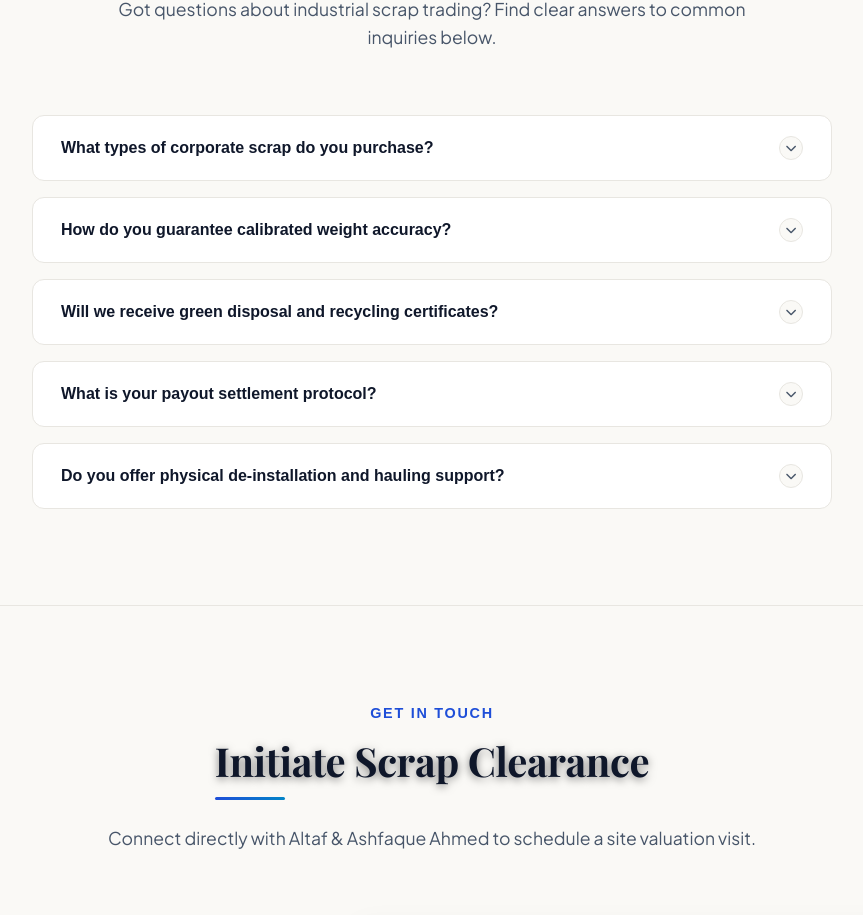
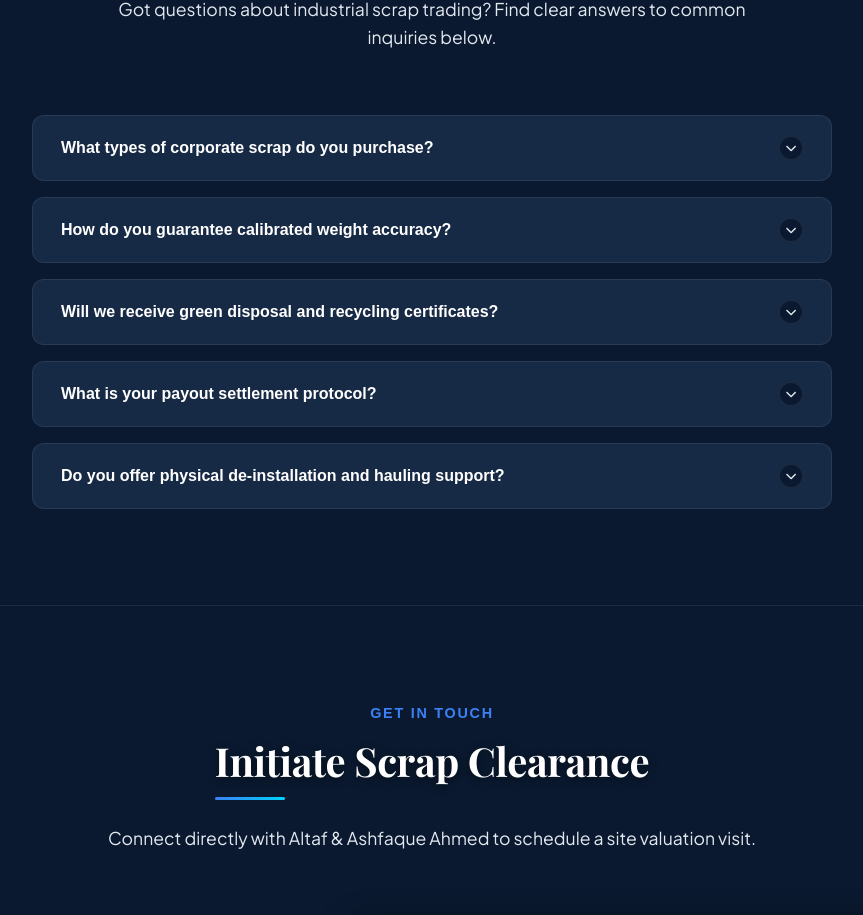
Before and after one commit to javeriyaaa/aaenterprises, a Next.js app: page / in a window 1280 px wide. Shown: the part 9472-10387 px from the top of the page, without its empty margins (208-1071 px from the left). Built offline with nearby package versions, Linux system fonts and the light colour scheme; a web font is replaced by a local one.

Commit message:
UI: Reverted base color palette to rich Navy Blue dark theme with white fonts

```diff
--- a/src/app/globals.css
+++ b/src/app/globals.css
@@ -8,27 +8,27 @@
   --font-body: 'Plus Jakarta Sans', sans-serif;
 
   /* Color Palette */
-  --bg-main: #faf9f6; /* Warm Alabaster Off-White */
-  --bg-surface: #ffffff; /* Pure White card surface */
-  --bg-surface-hover: #f5f4f0; /* Creamy hover state */
-  --bg-glass: rgba(255, 255, 255, 0.88); /* White glassmorphism */
-
-  --primary: #1e4ed8; /* Cobalt Blue */
-  --primary-glow: rgba(30, 78, 216, 0.05);
-  --primary-light: #2563eb; /* Bright Blue */
-
-  --secondary: #0284c7; /* Sky Blue */
-  --secondary-glow: rgba(2, 132, 199, 0.05);
-
-  --text-primary: #0f172a; /* Deep Slate/Navy text */
-  --text-secondary: #475569; /* Slate secondary */
-  --text-muted: #64748b; /* Muted slate */
-
-  --border-color: #e8e6e1; /* Soft cream/slate border */
-  --border-color-hover: rgba(30, 78, 216, 0.25);
-
-  --card-shadow: 0 8px 30px rgba(15, 23, 42, 0.04);
-  --glow-shadow: 0 0 20px rgba(30, 78, 216, 0.05);
+  --bg-main: #0a192f; /* Deep Navy Blue */
+  --bg-surface: #172a45; /* Navy Card Surface */
+  --bg-surface-hover: #223c61; /* Navy card hover */
+  --bg-glass: rgba(10, 25, 47, 0.85); /* Navy glassmorphism */
+
+  --primary: #3b82f6; /* Dodger/Royal Blue */
+  --primary-glow: rgba(59, 130, 246, 0.15);
+  --primary-light: #8ab4f8; /* Soft Bright Blue */
+
+  --secondary: #00d2ff; /* Electric Cyan */
+  --secondary-glow: rgba(0, 210, 255, 0.15);
+
+  --text-primary: #ffffff; /* Pure White text */
+  --text-secondary: #e2e8f0; /* Off-White secondary text */
+  --text-muted: #94a3b8; /* Muted Slate text */
+
+  --border-color: rgba(255, 255, 255, 0.08); /* White-transparent border */
+  --border-color-hover: rgba(59, 130, 246, 0.35);
+
+  --card-shadow: 0 8px 30px rgba(2, 6, 12, 0.6);
+  --glow-shadow: 0 0 20px rgba(59, 130, 246, 0.15);
 
   --transition-smooth: all 0.35s cubic-bezier(0.4, 0, 0.2, 1);
   --transition-fast: all 0.2s ease;
@@ -78,7 +78,7 @@ button, input, select, textarea {
   width: 400px;
   height: 400px;
   border-radius: 50%;
-  background: radial-gradient(circle, rgba(30, 78, 216, 0.03) 0%, transparent 70%);
+  background: radial-gradient(circle, rgba(59, 130, 246, 0.03) 0%, transparent 70%);
   z-index: 0;
   pointer-events: none;
 }
@@ -134,12 +134,12 @@ header.scrolled {
 
 .logo img,
 .flow-center-logo-3d {
-  filter: hue-rotate(-55deg) saturate(1.8) brightness(1.2) drop-shadow(0 0 6px rgba(2, 132, 199, 0.4));
+  filter: hue-rotate(-55deg) saturate(1.8) brightness(1.2) drop-shadow(0 0 6px rgba(0, 210, 255, 0.4));
   transition: var(--transition-smooth);
 }
 
 .logo:hover img {
-  filter: hue-rotate(-55deg) saturate(2) brightness(1.3) drop-shadow(0 0 12px rgba(2, 132, 199, 0.6));
+  filter: hue-rotate(-55deg) saturate(2) brightness(1.3) drop-shadow(0 0 12px rgba(0, 210, 255, 0.6));
 }
 
 .logo-text {
@@ -198,7 +198,7 @@ header.scrolled {
   border-radius: 50px;
   font-weight: 600;
   font-size: 0.9rem;
-  box-shadow: 0 4px 14px rgba(30, 78, 216, 0.4);
+  box-shadow: 0 4px 14px rgba(59, 130, 246, 0.4);
   border: none;
   cursor: pointer;
   display: flex;
@@ -208,7 +208,7 @@ header.scrolled {
 
 .nav-btn:hover {
   transform: translateY(-2px);
-  box-shadow: 0 6px 20px rgba(30, 78, 216, 0.6), var(--glow-shadow);
+  box-shadow: 0 6px 20px rgba(59, 130, 246, 0.6), var(--glow-shadow);
 }
 
 /* Mobile Nav Menu Icon */
@@ -279,8 +279,8 @@ section {
 }
 
 .hero-tagline {
-  background: rgba(30, 78, 216, 0.1);
-  border: 1px solid rgba(30, 78, 216, 0.2);
+  background: rgba(59, 130, 246, 0.1);
+  border: 1px solid rgba(59, 130, 246, 0.2);
   color: var(--primary-light);
   padding: 0.4rem 1rem;
   border-radius: 50px;
@@ -342,7 +342,7 @@ section {
   border-radius: 8px;
   font-weight: 600;
   font-size: 1rem;
-  box-shadow: 0 4px 14px rgba(30, 78, 216, 0.4);
+  box-shadow: 0 4px 14px rgba(59, 130, 246, 0.4);
   border: none;
   cursor: pointer;
   transition: var(--transition-smooth);
@@ -353,7 +353,7 @@ section {
 
 .btn-primary:hover {
   transform: translateY(-3px);
-  box-shadow: 0 6px 22px rgba(30, 78, 216, 0.6), var(--glow-shadow);
+  box-shadow: 0 6px 22px rgba(59, 130, 246, 0.6), var(--glow-shadow);
 }
 
 .btn-outline {
@@ -372,7 +372,7 @@ section {
 }
 
 .btn-outline:hover {
-  background: rgba(0, 0, 0, 0.03);
+  background: rgba(255, 255, 255, 0.05);
   border-color: var(--text-secondary);
   transform: translateY(-3px);
 }
@@ -534,8 +534,8 @@ section {
   height: 420px;
   margin-top: -210px;
   margin-left: -210px;
-  border: 1.5px dashed rgba(30, 78, 216, 0.18);
-  box-shadow: inset 0 0 20px rgba(30, 78, 216, 0.05), 0 0 15px rgba(30, 78, 216, 0.03);
+  border: 1.5px dashed rgba(59, 130, 246, 0.18);
+  box-shadow: inset 0 0 20px rgba(59, 130, 246, 0.05), 0 0 15px rgba(59, 130, 246, 0.03);
   transform: rotateX(72deg) rotateY(12deg) translateZ(0);
   animation: spinRingA 40s linear infinite;
 }
@@ -565,14 +565,14 @@ section {
 .flow-center-3d {
   width: 140px;
   height: 140px;
-  background: radial-gradient(circle at 35% 35%, rgba(30, 78, 216, 0.35) 0%, rgba(15, 23, 42, 0.96) 70%, #faf9f6 100%);
-  border: 1px solid rgba(30, 78, 216, 0.15);
+  background: radial-gradient(circle at 35% 35%, rgba(59, 130, 246, 0.35) 0%, rgba(15, 23, 42, 0.96) 70%, #0a192f 100%);
+  border: 1px solid rgba(59, 130, 246, 0.25);
   border-radius: 50%;
   display: flex;
   align-items: center;
   justify-content: center;
   z-index: 5;
-  box-shadow: var(--card-shadow), 0 0 30px rgba(30, 78, 216, 0.15), inset 0 0 20px rgba(30, 78, 216, 0.2);
+  box-shadow: var(--card-shadow), 0 0 30px rgba(59, 130, 246, 0.25), inset 0 0 20px rgba(59, 130, 246, 0.2);
   transform-style: preserve-3d;
   transform: translateZ(10px);
   animation: pulseGlobe3d 5s ease-in-out infinite alternate;
@@ -593,7 +593,7 @@ section {
   width: 44px;
   height: 44px;
   object-fit: contain;
-  filter: drop-shadow(0 0 10px rgba(30, 78, 216, 0.5));
+  filter: drop-shadow(0 0 10px rgba(59, 130, 246, 0.5));
   animation: floatLogo 4s ease-in-out infinite alternate;
 }
 
@@ -603,19 +603,19 @@ section {
   text-transform: uppercase;
   letter-spacing: 0.08rem;
   color: var(--text-primary);
-  text-shadow: 0 0 8px rgba(30, 78, 216, 0.4);
+  text-shadow: 0 0 8px rgba(59, 130, 246, 0.4);
 }
 
 @keyframes pulseGlobe3d {
   0% {
     transform: translateZ(10px) scale(0.97);
-    border-color: rgba(30, 78, 216, 0.2);
-    box-shadow: var(--card-shadow), 0 0 25px rgba(30, 78, 216, 0.1), inset 0 0 15px rgba(30, 78, 216, 0.1);
+    border-color: rgba(59, 130, 246, 0.2);
+    box-shadow: var(--card-shadow), 0 0 25px rgba(59, 130, 246, 0.1), inset 0 0 15px rgba(59, 130, 246, 0.1);
   }
   100% {
     transform: translateZ(10px) scale(1.03);
-    border-color: rgba(30, 78, 216, 0.4);
-    box-shadow: var(--card-shadow), 0 0 45px rgba(30, 78, 216, 0.3), inset 0 0 25px rgba(30, 78, 216, 0.3);
+    border-color: rgba(59, 130, 246, 0.4);
+    box-shadow: var(--card-shadow), 0 0 45px rgba(59, 130, 246, 0.3), inset 0 0 25px rgba(59, 130, 246, 0.3);
   }
 }
 
@@ -688,9 +688,9 @@ section {
 /* Node Hover Styles */
 .flow-node-3d:hover {
   scale: 1.16 !important;
-  background: rgba(30, 78, 216, 0.2);
+  background: rgba(59, 130, 246, 0.2);
   border-color: var(--primary);
-  box-shadow: 0 8px 25px rgba(30, 78, 216, 0.45), inset 0 1px 2px rgba(255, 255, 255, 0.25);
+  box-shadow: 0 8px 25px rgba(59, 130, 246, 0.45), inset 0 1px 2px rgba(255, 255, 255, 0.25);
   filter: blur(0px) brightness(1.2) !important;
   opacity: 1 !important;
   z-index: 20 !important; /* Ensure hovered node is on top of everything */
@@ -759,7 +759,7 @@ section {
   display: inline-flex;
   align-items: center;
   gap: 0.5rem;
-  background-color: rgba(0, 0, 0, 0.015);
+  background-color: rgba(255, 255, 255, 0.02);
   border: 1px solid var(--border-color);
   padding: 0.4rem 0.85rem;
   border-radius: 6px;
@@ -851,7 +851,7 @@ section {
   color: var(--primary-light);
   opacity: 0.85;
   transition: var(--transition-smooth);
-  text-shadow: 0 0 10px rgba(30, 78, 216, 0.3);
+  text-shadow: 0 0 10px rgba(59, 130, 246, 0.3);
 }
 
 .category-card:hover .card-category-icon {
@@ -964,7 +964,7 @@ input, select, textarea {
 input:focus, select:focus, textarea:focus {
   outline: none;
   border-color: var(--primary);
-  box-shadow: 0 0 0 3px rgba(30, 78, 216, 0.15);
+  box-shadow: 0 0 0 3px rgba(59, 130, 246, 0.25);
 }
 
 textarea {
@@ -982,13 +982,13 @@ textarea {
   font-weight: 700;
   font-size: 1rem;
   cursor: pointer;
-  box-shadow: 0 4px 14px rgba(30, 78, 216, 0.3);
+  box-shadow: 0 4px 14px rgba(59, 130, 246, 0.3);
   transition: var(--transition-smooth);
 }
 
 .btn-submit-estimate:hover {
   transform: translateY(-2px);
-  box-shadow: 0 6px 20px rgba(30, 78, 216, 0.5);
+  box-shadow: 0 6px 20px rgba(59, 130, 246, 0.5);
 }
 
 /* Category Tabs Styles */
@@ -1019,7 +1019,7 @@ textarea {
 .tab-btn:hover {
   border-color: var(--text-primary);
   color: var(--text-primary);
-  background-color: rgba(0, 0, 0, 0.015);
+  background-color: rgba(255, 255, 255, 0.02);
 }
 
 .tab-btn.active {
@@ -1066,7 +1066,7 @@ textarea {
   align-items: center;
   gap: 0.85rem;
   padding: 1rem 1.25rem;
-  background-color: rgba(0, 0, 0, 0.015);
+  background-color: rgba(255, 255, 255, 0.02);
   border: 1px solid var(--border-color);
   border-radius: 12px;
   cursor: pointer;
@@ -1075,8 +1075,8 @@ textarea {
 }
 
 .checkbox-card:hover {
-  background-color: rgba(0, 0, 0, 0.03);
-  border-color: rgba(30, 78, 216, 0.15);
+  background-color: rgba(255, 255, 255, 0.05);
+  border-color: rgba(59, 130, 246, 0.25);
 }
 
 .checkbox-card input[type="checkbox"] {
@@ -1102,7 +1102,7 @@ textarea {
   background-color: var(--primary);
   border-color: var(--primary);
   color: white;
-  box-shadow: 0 0 10px rgba(30, 78, 216, 0.4);
+  box-shadow: 0 0 10px rgba(59, 130, 246, 0.4);
 }
 
 .checkbox-card input[type="checkbox"]:checked ~ .label-text {
@@ -1113,7 +1113,7 @@ textarea {
 .checkbox-card:has(input[type="checkbox"]:checked) {
   border-color: var(--primary);
   background-color: var(--primary-glow);
-  box-shadow: 0 0 15px rgba(30, 78, 216, 0.08);
+  box-shadow: 0 0 15px rgba(59, 130, 246, 0.08);
 }
 
 .label-text {
@@ -1153,7 +1153,7 @@ textarea {
 .founder-card {
   text-align: center;
   border-radius: 12px;
-  background-color: rgba(0, 0, 0, 0.015);
+  background-color: rgba(255, 255, 255, 0.02);
   border: 1px solid var(--border-color);
   padding: 1.5rem 1rem;
   transition: var(--transition-smooth);
@@ -1162,7 +1162,7 @@ textarea {
 .founder-card:hover {
   transform: translateY(-5px);
   border-color: var(--border-color-hover);
-  background-color: rgba(30, 78, 216, 0.03);
+  background-color: rgba(59, 130, 246, 0.03);
 }
 
 .founder-avatar {
@@ -1177,7 +1177,7 @@ textarea {
   font-size: 2.2rem;
   font-weight: 800;
   color: white;
-  border: 3px solid rgba(0, 0, 0, 0.03);
+  border: 3px solid rgba(255, 255, 255, 0.05);
   box-shadow: 0 4px 10px rgba(0, 0, 0, 0.3);
 }
 
@@ -1216,7 +1216,7 @@ textarea {
   width: 45px;
   height: 45px;
   border-radius: 8px;
-  background-color: rgba(30, 78, 216, 0.08);
+  background-color: rgba(59, 130, 246, 0.08);
   color: var(--primary-light);
   display: flex;
   align-items: center;
@@ -1314,7 +1314,7 @@ textarea {
   width: 50px;
   height: 50px;
   border-radius: 10px;
-  background-color: rgba(30, 78, 216, 0.1);
+  background-color: rgba(59, 130, 246, 0.1);
   color: var(--primary);
   display: flex;
   align-items: center;
@@ -1356,9 +1356,9 @@ textarea {
 }
 
 @keyframes pulse-ring {
-  0% { box-shadow: 0 0 0 0 rgba(30, 78, 216, 0.4); }
-  70% { box-shadow: 0 0 0 10px rgba(30, 78, 216, 0); }
-  100% { box-shadow: 0 0 0 0 rgba(30, 78, 216, 0); }
+  0% { box-shadow: 0 0 0 0 rgba(59, 130, 246, 0.4); }
+  70% { box-shadow: 0 0 0 10px rgba(59, 130, 246, 0); }
+  100% { box-shadow: 0 0 0 0 rgba(59, 130, 246, 0); }
 }
 
 .contact-form-card {
@@ -1379,7 +1379,7 @@ textarea {
   width: 80px;
   height: 80px;
   border-radius: 50%;
-  background-color: rgba(30, 78, 216, 0.1);
+  background-color: rgba(59, 130, 246, 0.1);
   color: var(--primary);
   display: flex;
   align-items: center;
@@ -1476,7 +1476,7 @@ textarea {
 /* Gallery hover effects */
 .gallery-card:hover {
   border-color: var(--primary);
-  box-shadow: 0 12px 35px rgba(30, 78, 216, 0.15), var(--card-shadow);
+  box-shadow: 0 12px 35px rgba(59, 130, 246, 0.25), var(--card-shadow);
 }
 
 .gallery-card:hover img {
@@ -1499,7 +1499,7 @@ textarea {
 
 /* Footer */
 footer {
-  background-color: #020c1b;
+  background-color: #060911;
   border-top: 1px solid var(--border-color);
   padding: 5rem 2rem 2rem;
   position: relative;
@@ -1531,7 +1531,7 @@ footer {
   width: 36px;
   height: 36px;
   border-radius: 50%;
-  background-color: rgba(0, 0, 0, 0.03);
+  background-color: rgba(255, 255, 255, 0.05);
   border: 1px solid var(--border-color);
   display: flex;
   align-items: center;
@@ -1750,8 +1750,8 @@ footer {
 
 /* File Uploader Dropzone */
 .file-dropzone {
-  border: 2px dashed rgba(30, 78, 216, 0.3);
-  background-color: rgba(30, 78, 216, 0.015);
+  border: 2px dashed rgba(59, 130, 246, 0.3);
+  background-color: rgba(59, 130, 246, 0.02);
   border-radius: 12px;
   padding: 2rem 1.5rem;
   text-align: center;
@@ -1766,8 +1766,8 @@ footer {
 
 .file-dropzone:hover, .file-dropzone.dragover {
   border-color: var(--primary);
-  background-color: rgba(30, 78, 216, 0.08);
-  box-shadow: 0 0 15px rgba(30, 78, 216, 0.15);
+  background-color: rgba(59, 130, 246, 0.08);
+  box-shadow: 0 0 15px rgba(59, 130, 246, 0.25);
 }
 
 .dropzone-icon {
@@ -1843,7 +1843,7 @@ footer {
   border: 1px solid var(--primary);
   border-radius: 16px;
   padding: 2rem;
-  box-shadow: 0 15px 40px rgba(0,0,0,0.6), 0 0 25px rgba(30, 78, 216, 0.15);
+  box-shadow: 0 15px 40px rgba(0,0,0,0.6), 0 0 25px rgba(59, 130, 246, 0.25);
   animation: ticketSlideIn 0.5s cubic-bezier(0.175, 0.885, 0.32, 1.275) forwards;
 }
 
@@ -1862,7 +1862,7 @@ footer {
 }
 
 .ticket-badge {
-  background-color: rgba(30, 78, 216, 0.15);
+  background-color: rgba(59, 130, 246, 0.25);
   color: var(--primary-light);
   border: 1px solid var(--primary);
   padding: 0.35rem 0.75rem;
@@ -1916,7 +1916,7 @@ footer {
 }
 
 .ticket-tag {
-  background-color: rgba(0, 0, 0, 0.03);
+  background-color: rgba(255, 255, 255, 0.05);
   border: 1px solid var(--border-color);
   color: var(--text-primary);
   padding: 0.25rem 0.6rem;
@@ -1951,8 +1951,8 @@ footer {
 }
 
 .ticket-disclaimer {
-  background-color: rgba(2, 132, 199, 0.05);
-  border: 1px solid rgba(2, 132, 199, 0.15);
+  background-color: rgba(0, 210, 255, 0.05);
+  border: 1px solid rgba(0, 210, 255, 0.15);
   color: var(--secondary);
   padding: 0.85rem;
   border-radius: 8px;
@@ -2036,7 +2036,7 @@ footer {
 
 /* Service Area Coverage Checker Section */
 .coverage-section {
-  background-color: rgba(0, 0, 0, 0.015);
+  background-color: rgba(255, 255, 255, 0.02);
   border-top: 1px solid var(--border-color);
   border-bottom: 1px solid var(--border-color);
 }
@@ -2113,15 +2113,15 @@ footer {
 }
 
 .coverage-result-box.success {
-  background-color: rgba(30, 78, 216, 0.05);
-  border: 1px solid rgba(30, 78, 216, 0.2);
+  background-color: rgba(59, 130, 246, 0.05);
+  border: 1px solid rgba(59, 130, 246, 0.2);
   color: var(--primary-light);
   padding: 1rem;
   animation: resultReveal 0.3s ease;
 }
 
 .coverage-result-box.info {
-  background-color: rgba(2, 132, 199, 0.05);
+  background-color: rgba(0, 210, 255, 0.05);
   border: 1px solid rgba(129, 140, 248, 0.2);
   color: var(--secondary);
   padding: 1rem;
@@ -2390,16 +2390,16 @@ footer {
 .hero {
   position: relative;
   background-image:
-    radial-gradient(circle at 50% 30%, rgba(30, 78, 216, 0.05) 0%, transparent 60%),
-    linear-gradient(rgba(30, 78, 216, 0.015) 1px, transparent 1px),
-    linear-gradient(90deg, rgba(30, 78, 216, 0.015) 1px, transparent 1px);
+    radial-gradient(circle at 50% 30%, rgba(59, 130, 246, 0.05) 0%, transparent 60%),
+    linear-gradient(rgba(59, 130, 246, 0.02) 1px, transparent 1px),
+    linear-gradient(90deg, rgba(59, 130, 246, 0.02) 1px, transparent 1px);
   background-size: 100% 100%, 50px 50px, 50px 50px;
   background-position: center;
 }
 
 /* Live Industrial Rate Ticker */
 .rate-ticker-section {
-  background: rgba(255, 255, 255, 0.88);
+  background: rgba(23, 42, 69, 0.88);
   border-top: 1px solid var(--border-color);
   border-bottom: 1px solid var(--border-color);
   overflow: hidden;
@@ -2436,7 +2436,7 @@ footer {
   font-size: 0.85rem;
   font-weight: 500;
   color: var(--text-secondary);
-  border-right: 1px solid rgba(0, 0, 0, 0.03);
+  border-right: 1px solid rgba(255, 255, 255, 0.05);
 }
 
 .ticker-item span.item-name {
@@ -2464,27 +2464,27 @@ footer {
 
 /* 3D Tactile Materials Vault Overrides */
 .flow-center-3d {
-  background: radial-gradient(circle at 30% 30%, rgba(30, 78, 216, 0.15) 0%, #ffffff 75%, #faf9f6 100%);
-  border: 1px solid rgba(30, 78, 216, 0.3);
-  box-shadow: var(--card-shadow), 0 0 35px rgba(30, 78, 216, 0.12), inset 0 0 15px rgba(30, 78, 216, 0.15);
+  background: radial-gradient(circle at 30% 30%, rgba(59, 130, 246, 0.25) 0%, #ffffff 75%, #0a192f 100%);
+  border: 1px solid rgba(59, 130, 246, 0.3);
+  box-shadow: var(--card-shadow), 0 0 35px rgba(59, 130, 246, 0.12), inset 0 0 15px rgba(59, 130, 246, 0.25);
 }
 
 .flow-node-3d {
-  background: rgba(255, 255, 255, 0.9);
+  background: rgba(23, 42, 69, 0.85);
   border: 1px solid rgba(255, 255, 255, 0.06);
   box-shadow: 0 6px 20px rgba(0, 0, 0, 0.5), inset 0 1px 1px rgba(255, 255, 255, 0.08);
 }
 
 .flow-node-3d:hover {
-  background: rgba(30, 78, 216, 0.15) !important;
+  background: rgba(59, 130, 246, 0.25) !important;
   border-color: var(--primary-light) !important;
-  box-shadow: 0 10px 30px rgba(30, 78, 216, 0.35), inset 0 1px 2px rgba(255, 255, 255, 0.2) !important;
+  box-shadow: 0 10px 30px rgba(59, 130, 246, 0.35), inset 0 1px 2px rgba(255, 255, 255, 0.2) !important;
 }
 
 /* Live Valuation Calculator UI */
 .valuation-display-box {
-  background: linear-gradient(135deg, rgba(30, 78, 216, 0.08) 0%, rgba(30, 78, 216, 0.04) 100%);
-  border: 1px solid rgba(30, 78, 216, 0.2);
+  background: linear-gradient(135deg, rgba(59, 130, 246, 0.08) 0%, rgba(59, 130, 246, 0.08) 100%);
+  border: 1px solid rgba(59, 130, 246, 0.2);
   border-radius: 12px;
   padding: 1.5rem;
   margin-bottom: 2rem;
@@ -2559,7 +2559,7 @@ footer {
   width: 26px;
   height: 26px;
   border-radius: 4px;
-  background: rgba(0, 0, 0, 0.03);
+  background: rgba(255, 255, 255, 0.05);
   border: 1px solid var(--border-color);
   color: var(--text-primary);
   display: flex;
@@ -2618,7 +2618,7 @@ footer {
 }
 
 .receipt-header {
-  background: rgba(0, 0, 0, 0.015);
+  background: rgba(255, 255, 255, 0.02);
   padding: 1.5rem;
   border-bottom: 1px dashed rgba(255, 255, 255, 0.08);
   display: flex;
@@ -2671,8 +2671,8 @@ footer {
 }
 
 .receipt-tag {
-  background: rgba(30, 78, 216, 0.06);
-  border: 1px solid rgba(30, 78, 216, 0.15);
+  background: rgba(59, 130, 246, 0.06);
+  border: 1px solid rgba(59, 130, 246, 0.25);
   color: var(--primary-light);
   padding: 0.25rem 0.55rem;
   border-radius: 4px;
@@ -2698,7 +2698,7 @@ footer {
   display: flex;
   flex-direction: column;
   align-items: center;
-  background: #f1f5f9; /* light slate background for barcode box */
+  background: rgba(255, 255, 255, 0.95);
   padding: 0.8rem;
   border-radius: 6px;
   margin: 1.2rem 0;
@@ -2709,12 +2709,12 @@ footer {
   width: 90%;
   background: repeating-linear-gradient(
     90deg,
-    #faf9f6 0px,
-    #faf9f6 2px,
+    #0a192f 0px,
+    #0a192f 2px,
     transparent 2px,
     transparent 5px,
-    #faf9f6 5px,
-    #faf9f6 7px,
+    #0a192f 5px,
+    #0a192f 7px,
     transparent 7px,
     transparent 9px
   );
@@ -2723,7 +2723,7 @@ footer {
 .barcode-val {
   font-family: monospace;
   font-size: 0.65rem;
-  color: #faf9f6;
+  color: #0a192f;
   margin-top: 0.3rem;
   font-weight: 700;
 }
@@ -2782,8 +2782,8 @@ footer {
 
 .compliance-card:hover {
   transform: translateY(-4px);
-  border-color: rgba(30, 78, 216, 0.3);
-  box-shadow: 0 10px 25px rgba(30, 78, 216, 0.05);
+  border-color: rgba(59, 130, 246, 0.3);
+  box-shadow: 0 10px 25px rgba(59, 130, 246, 0.05);
 }
 
 .comp-num {
@@ -2801,8 +2801,8 @@ footer {
   width: 46px;
   height: 46px;
   border-radius: 10px;
-  background: rgba(30, 78, 216, 0.08);
-  border: 1px solid rgba(30, 78, 216, 0.15);
+  background: rgba(59, 130, 246, 0.08);
+  border: 1px solid rgba(59, 130, 246, 0.25);
   color: var(--primary-light);
   display: flex;
   align-items: center;
@@ -2915,7 +2915,7 @@ select,
 
 /* Drop shadows and subtle text glowing effects */
 h1, .hero-title {
-  text-shadow: 0 4px 20px rgba(0, 0, 0, 0.7), 0 0 35px rgba(30, 78, 216, 0.15) !important;
+  text-shadow: 0 4px 20px rgba(0, 0, 0, 0.7), 0 0 35px rgba(59, 130, 246, 0.25) !important;
 }
 
 .section-title {
@@ -2952,7 +2952,7 @@ h1, .hero-title {
   background: linear-gradient(135deg, var(--text-primary) 40%, var(--primary-light) 100%) !important;
   -webkit-background-clip: text !important;
   -webkit-text-fill-color: transparent !important;
-  text-shadow: 0 0 15px rgba(30, 78, 216, 0.1);
+  text-shadow: 0 0 15px rgba(59, 130, 246, 0.1);
 }
 
 /* Enhance Category item lists with dynamic arrow indicators */
@@ -3002,8 +3002,8 @@ h1, .hero-title {
 .compliance-card:hover,
 .founder-card:hover {
   transform: translateY(-8px) rotateX(3.5deg) rotateY(-1.8deg) scale(1.025) !important;
-  box-shadow: 0 20px 45px rgba(0, 0, 0, 0.65), 0 0 35px rgba(30, 78, 216, 0.18) !important;
-  border-color: rgba(30, 78, 216, 0.15) !important;
+  box-shadow: 0 20px 45px rgba(0, 0, 0, 0.65), 0 0 35px rgba(59, 130, 246, 0.18) !important;
+  border-color: rgba(59, 130, 246, 0.25) !important;
 }
 
 /* Internal Card 3D Depth */
@@ -3076,7 +3076,7 @@ h1, .hero-title {
 .chart-tab-btn.active {
   background: var(--bg-surface);
   color: var(--primary);
-  box-shadow: 0 4px 12px rgba(0, 0, 0, 0.03);
+  box-shadow: 0 4px 12px rgba(255, 255, 255, 0.05);
 }
 
 .chart-svg-wrapper {
@@ -3238,7 +3238,7 @@ h1, .hero-title {
   justify-content: center;
   z-index: 4;
   transform: translate(-50%, -50%);
-  box-shadow: 0 4px 15px rgba(30, 78, 216, 0.25);
+  box-shadow: 0 4px 15px rgba(59, 130, 246, 0.25);
   transition: left 0.6s cubic-bezier(0.25, 0.8, 0.25, 1), transform 0.2s ease;
 }
 
```
